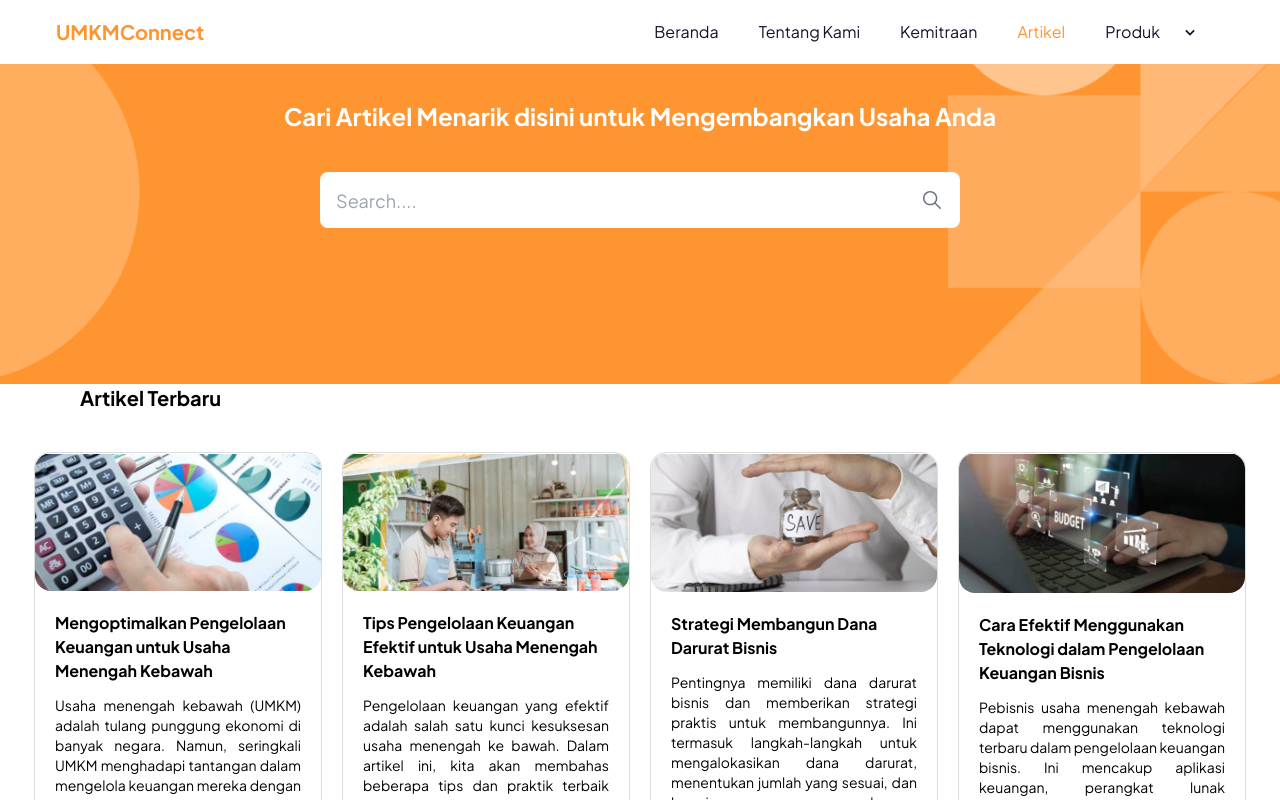
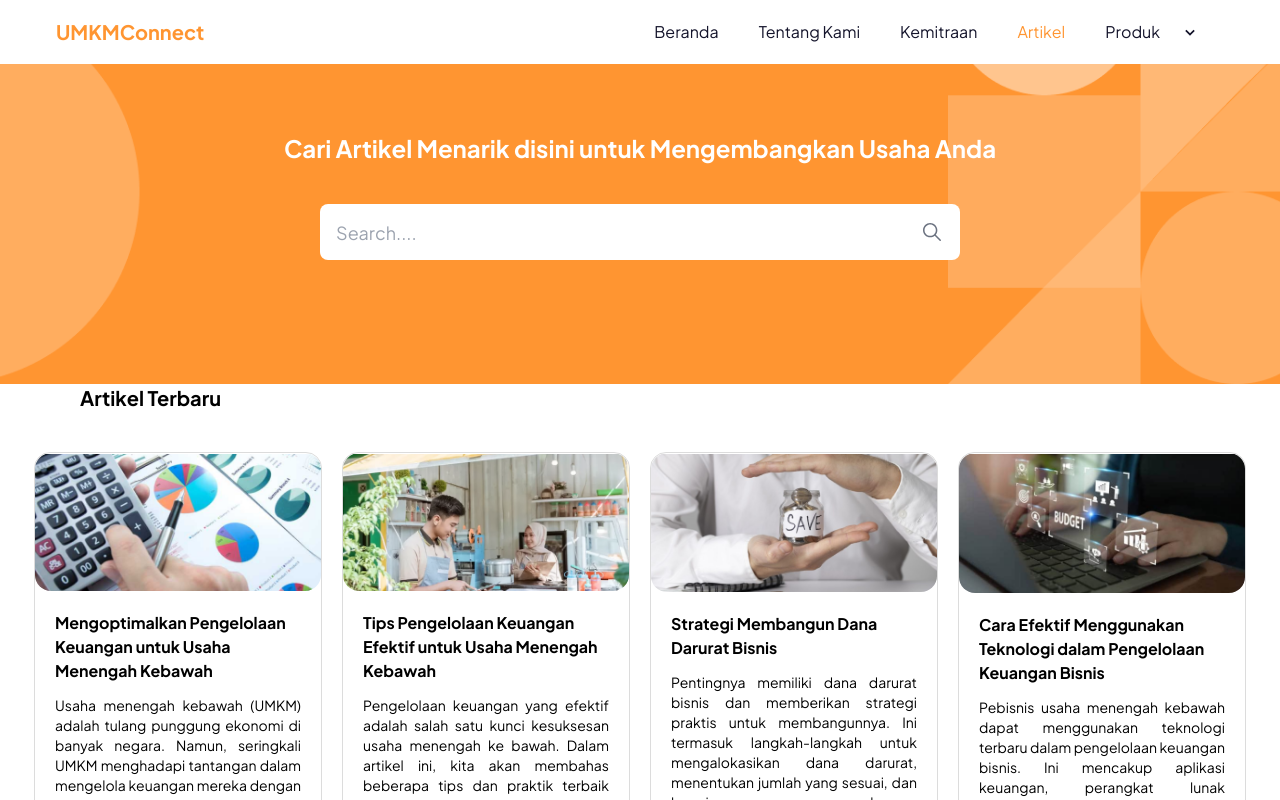
Before and after one commit to Febriyandy/UMKM_Connect, a React (Vite) app: page /Artikel in a window 1280 px wide. Shown: the top 800 px of the page. Built offline with nearby package versions, Linux system fonts and the light colour scheme.

Commit message:
commit perbaikan artikel

```diff
--- a/src/pages/Artikel.jsx
+++ b/src/pages/Artikel.jsx
@@ -17,7 +17,7 @@ const Artikel = () => {
         <div className=' w-full h-96 bg-[#14142B] relative'>
           <img src={Foto} className='h-96 w-full object-cover' alt="" />
           <div className='flex flex-col items-center h-full w-full absolute top-5 '>
-            <h1 className='font-body font-bold text-white text-2xl text-center mt-20'>
+            <h1 className='font-body font-bold text-white text-2xl text-center mt-28'>
             Cari Artikel Menarik disini untuk Mengembangkan Usaha Anda
             </h1>
             <div className='relative w-1/2 mt-10'>
```
